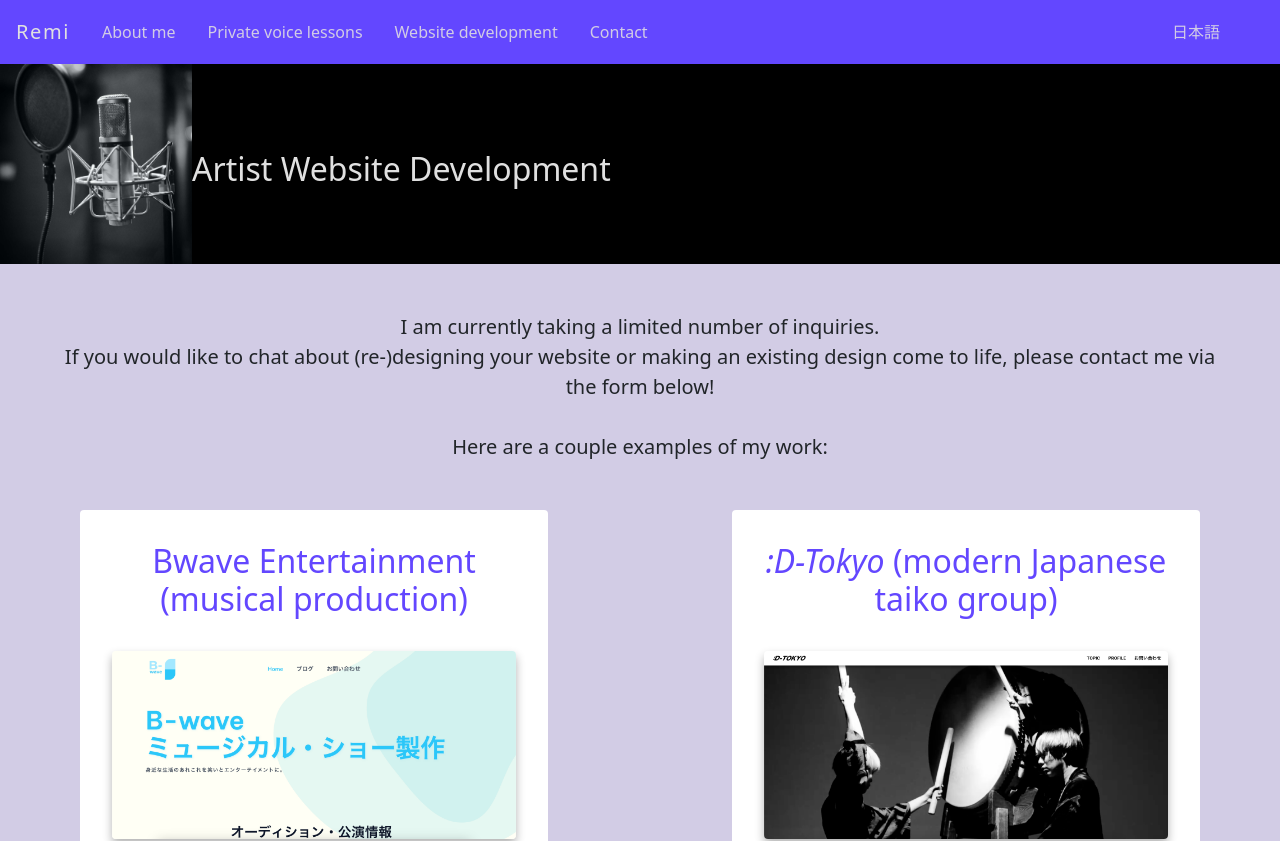
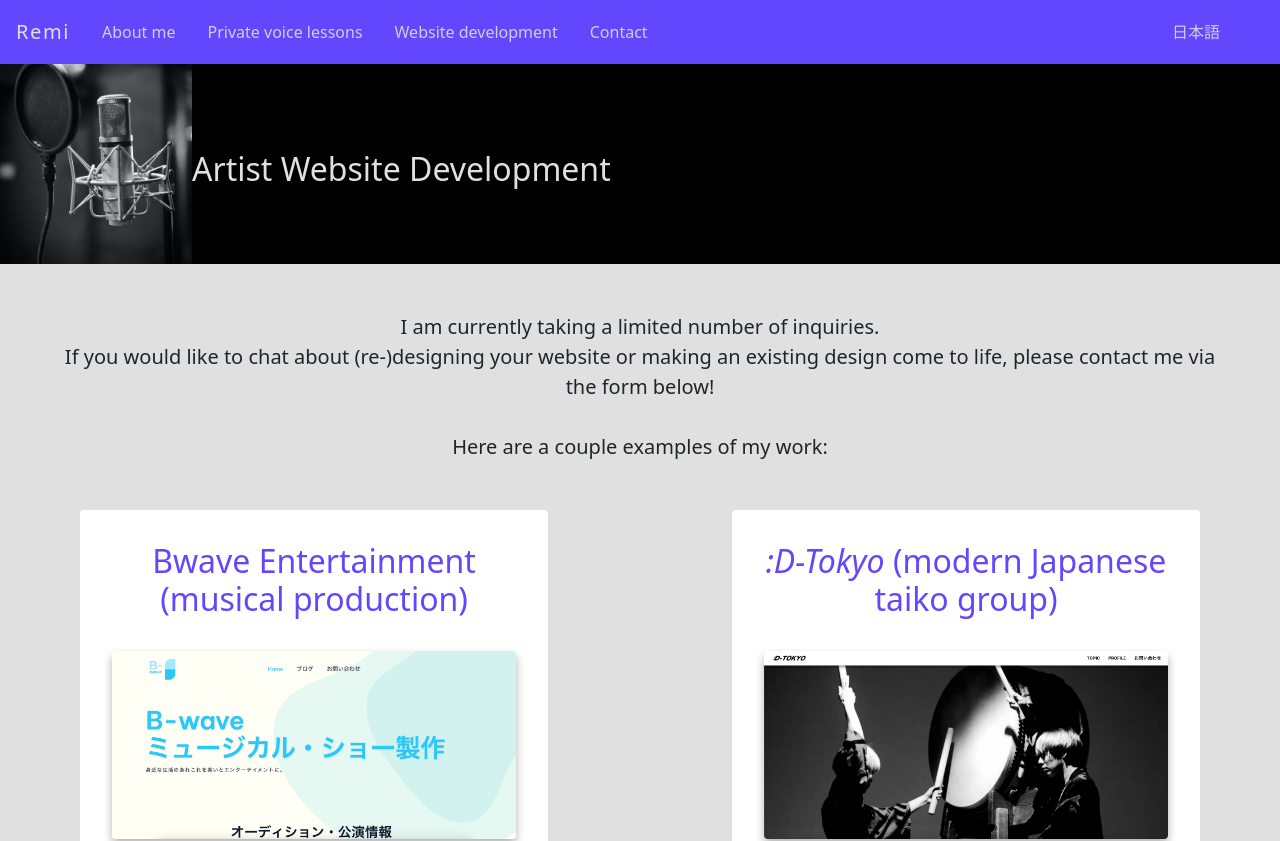
Before and after one commit to remiyamazaki03/remi, a React (Vite) app: page /webdeveloper in a window 1280 px wide. Shown: the top 841 px of the page. Built offline with nearby package versions, Linux system fonts and the light colour scheme.

Commit message:
change background color of web developer page

```diff
--- a/src/pages/Webdeveloper.jsx
+++ b/src/pages/Webdeveloper.jsx
@@ -9,7 +9,7 @@ export default function Webdeveloper() {
       <h2 className="title m-0 d-flex align-items-center">
         {t("webdeveloper.top")}
       </h2>
-      <div className="content2">
+      <div className="content">
         <p className="py-5 px-5 m-0 text-center fs-5">
           <Trans i18nKey="webdeveloper.content"></Trans>
         </p>
```
